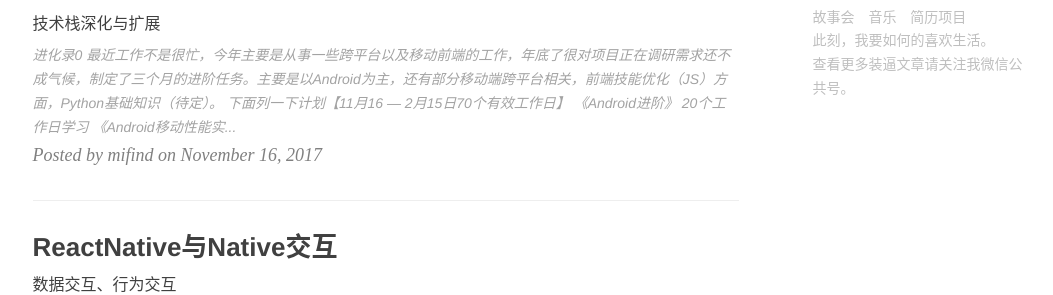
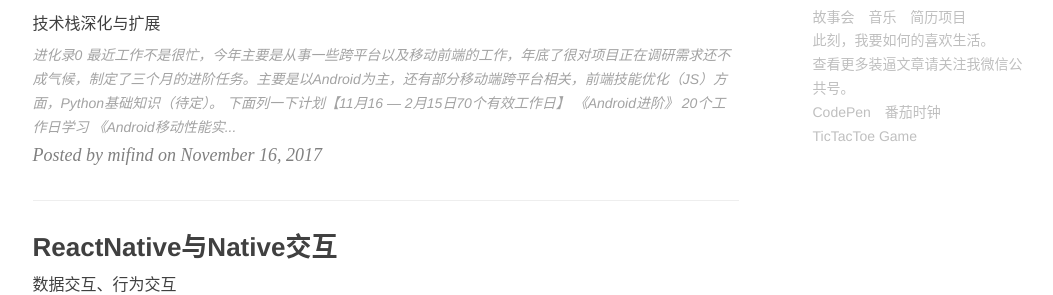
Before and after one commit to YanChenGirl/MIFind.github.io, a Jekyll site: the page built from index.html, in a window 1280 px wide and 900 px high, scrolled down 1031 px. Shown: the part 156-451 px from the top of the window, without its empty margins (135-1188 px from the left). Built offline with Jekyll 4.4.1, drawn with Linux system fonts in a browser that asks for light colours; nearby versions of some CDN libraries; the list of posts is cut into pages by our own code; comment, search, counter and statistics services are not loaded.

```diff
--- a/_config.yml
+++ b/_config.yml
@@ -73,5 +73,14 @@
     },{
       title: "查看更多装逼文章请关注我微信公共号。",
       href: "https://mp.weixin.qq.com/mp/qrcode?scene=10000004&size=102&__biz=MzA5MjM1MTE4OA==&mid=2449974894&idx=1&sn=295b26a29c893c9a3730a1b73f146767&send_time="
+    },{
+      title: "CodePen",
+          href: "https://codepen.io/mifind/"
+    },{
+       title: "番茄时钟",
+       href: "http://mifind.online/PomodoroClock/"
+    },{
+       title: "TicTacToe Game",
+       href: "http://mifind.online/TicTacToeGame/"
     }
 ]
```
